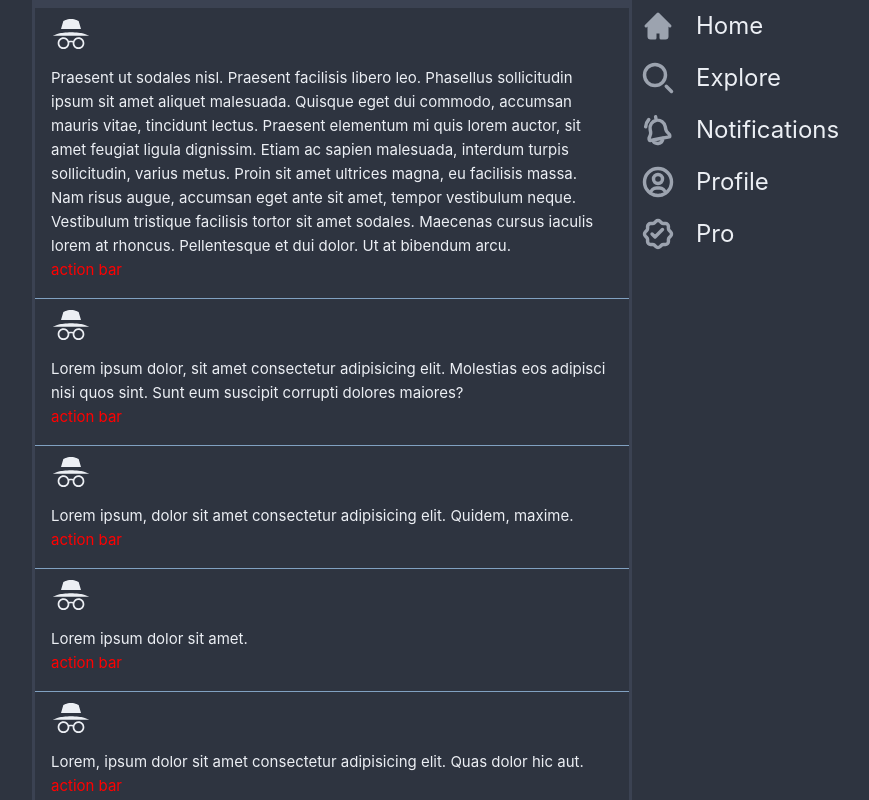
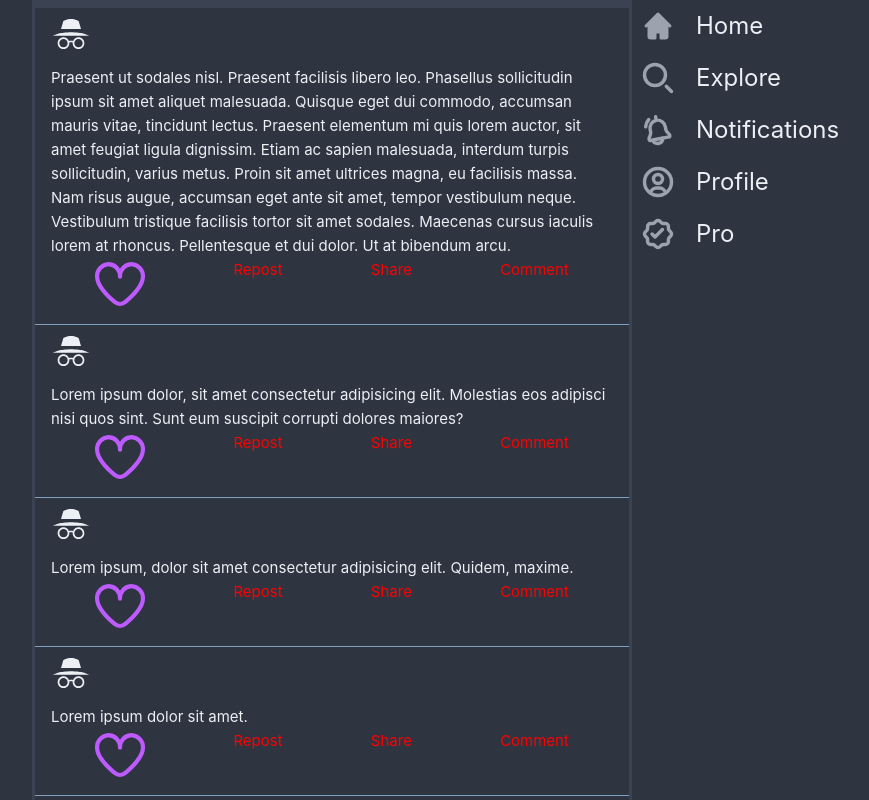
Before and after one commit to codecooker1/Itter, a Vue app in the folder Itter/: page /Explore in a window 1280 px wide. Shown: the top 800 px of the page, without its empty margins (308-1177 px from the left). Built offline with nearby package versions, Linux system fonts and the light colour scheme.

Commit message:
fixed like button

```diff
--- a/Itter/src/components/LikeButton.vue
+++ b/Itter/src/components/LikeButton.vue
@@ -1,18 +1,18 @@
 <template>
-  <div class="heart-container" title="Like">
-    <input type="checkbox" class="checkbox" id="Give-It-An-Id" />
+  <div title="Like" class="heart-container">
+    <input id="Give-It-An-Id" class="checkbox" type="checkbox">
     <div class="svg-container">
-      <svg viewBox="0 0 24 24" class="svg-outline" xmlns="http://www.w3.org/2000/svg">
+      <svg xmlns="http://www.w3.org/2000/svg" class="svg-outline" viewBox="0 0 24 24">
         <path
-          d="M17.5,1.917a6.4,6.4,0,0,0-5.5,3.3,6.4,6.4,0,0,0-5.5-3.3A6.8,6.8,0,0,0,0,8.967c0,4.547,4.786,9.513,8.8,12.88a4.974,4.974,0,0,0,6.4,0C19.214,18.48,24,13.514,24,8.967A6.8,6.8,0,0,0,17.5,1.917Zm-3.585,18.4a2.973,2.973,0,0,1-3.83,0C4.947,16.006,2,11.87,2,8.967a4.8,4.8,0,0,1,4.5-5.05A4.8,4.8,0,0,1,11,8.967a1,1,0,0,0,2,0,4.8,4.8,0,0,1,4.5-5.05A4.8,4.8,0,0,1,22,8.967C22,11.87,19.053,16.006,13.915,20.313Z"
-        ></path>
+          d="M17.5,1.917a6.4,6.4,0,0,0-5.5,3.3,6.4,6.4,0,0,0-5.5-3.3A6.8,6.8,0,0,0,0,8.967c0,4.547,4.786,9.513,8.8,12.88a4.974,4.974,0,0,0,6.4,0C19.214,18.48,24,13.514,24,8.967A6.8,6.8,0,0,0,17.5,1.917Zm-3.585,18.4a2.973,2.973,0,0,1-3.83,0C4.947,16.006,2,11.87,2,8.967a4.8,4.8,0,0,1,4.5-5.05A4.8,4.8,0,0,1,11,8.967a1,1,0,0,0,2,0,4.8,4.8,0,0,1,4.5-5.05A4.8,4.8,0,0,1,22,8.967C22,11.87,19.053,16.006,13.915,20.313Z">
+        </path>
       </svg>
-      <svg viewBox="0 0 24 24" class="svg-filled" xmlns="http://www.w3.org/2000/svg">
+      <svg xmlns="http://www.w3.org/2000/svg" class="svg-filled" viewBox="0 0 24 24">
         <path
-          d="M17.5,1.917a6.4,6.4,0,0,0-5.5,3.3,6.4,6.4,0,0,0-5.5-3.3A6.8,6.8,0,0,0,0,8.967c0,4.547,4.786,9.513,8.8,12.88a4.974,4.974,0,0,0,6.4,0C19.214,18.48,24,13.514,24,8.967A6.8,6.8,0,0,0,17.5,1.917Z"
-        ></path>
+          d="M17.5,1.917a6.4,6.4,0,0,0-5.5,3.3,6.4,6.4,0,0,0-5.5-3.3A6.8,6.8,0,0,0,0,8.967c0,4.547,4.786,9.513,8.8,12.88a4.974,4.974,0,0,0,6.4,0C19.214,18.48,24,13.514,24,8.967A6.8,6.8,0,0,0,17.5,1.917Z">
+        </path>
       </svg>
-      <svg class="svg-celebrate" width="100" height="100" xmlns="http://www.w3.org/2000/svg">
+      <svg xmlns="http://www.w3.org/2000/svg" height="100" width="100" class="svg-celebrate">
         <polygon points="10,10 20,20"></polygon>
         <polygon points="10,50 20,50"></polygon>
         <polygon points="20,80 30,70"></polygon>
@@ -27,8 +27,11 @@
 <style scoped>
 /* From Uiverse.io by catraco */
 .heart-container {
-  --heart-color: rgb(255, 91, 137);
-  transition: 0.3s;
+  --heart-color: rgb(189, 91, 255);
+  position: relative;
+  width: 50px;
+  height: 50px;
+  transition: .3s;
 }
 
 .heart-container .checkbox {
@@ -61,7 +64,7 @@
 
 .heart-container .svg-celebrate {
   position: absolute;
-  animation: keyframes-svg-celebrate 0.5s;
+  animation: keyframes-svg-celebrate .5s;
   animation-fill-mode: forwards;
   display: none;
   stroke: var(--heart-color);
@@ -69,12 +72,12 @@
   stroke-width: 2px;
 }
 
-.heart-container .checkbox:checked ~ .svg-container .svg-filled {
-  display: block;
+.heart-container .checkbox:checked~.svg-container .svg-filled {
+  display: block
 }
 
-.heart-container .checkbox:checked ~ .svg-container .svg-celebrate {
-  display: block;
+.heart-container .checkbox:checked~.svg-container .svg-celebrate {
+  display: block
 }
 
 @keyframes keyframes-svg-filled {
--- a/Itter/src/components/SinglePost.vue
+++ b/Itter/src/components/SinglePost.vue
@@ -18,13 +18,19 @@
     </div>
     <div class="media-gallery"></div>
     <div class="action-bar">
-      <p>action bar</p>
+
+      <LikeButton />
+
+      <p>Repost</p>
+      <p>Share</p>
+      <p>Comment</p>
     </div>
   </article>
 </template>
 
 <script setup>
 import IconIncognito from './icons/IconIncognito.vue'
+import LikeButton from './LikeButton.vue';
 </script>
 
 <style scoped>
@@ -51,5 +57,6 @@ article {
   display: flex;
   flex-direction: row;
   color: red;
+  justify-content: space-around;
 }
 </style>
```
